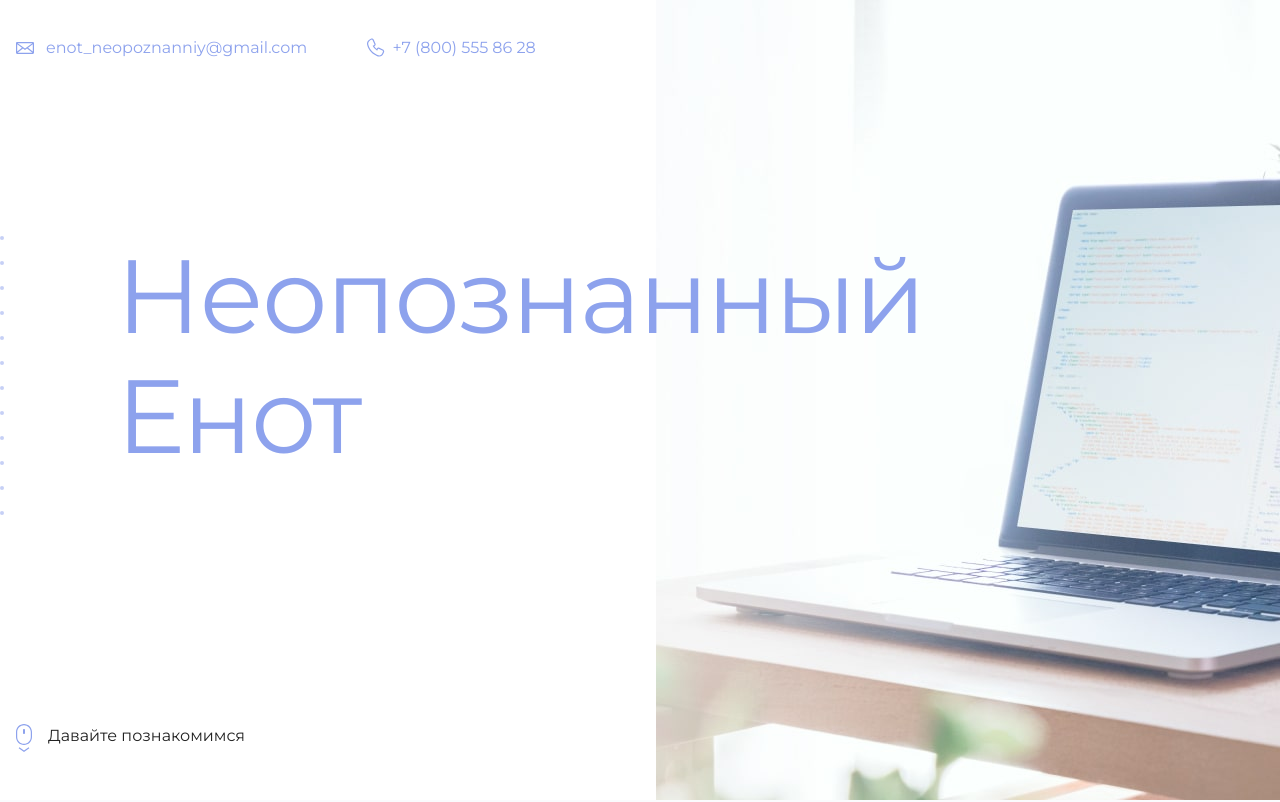
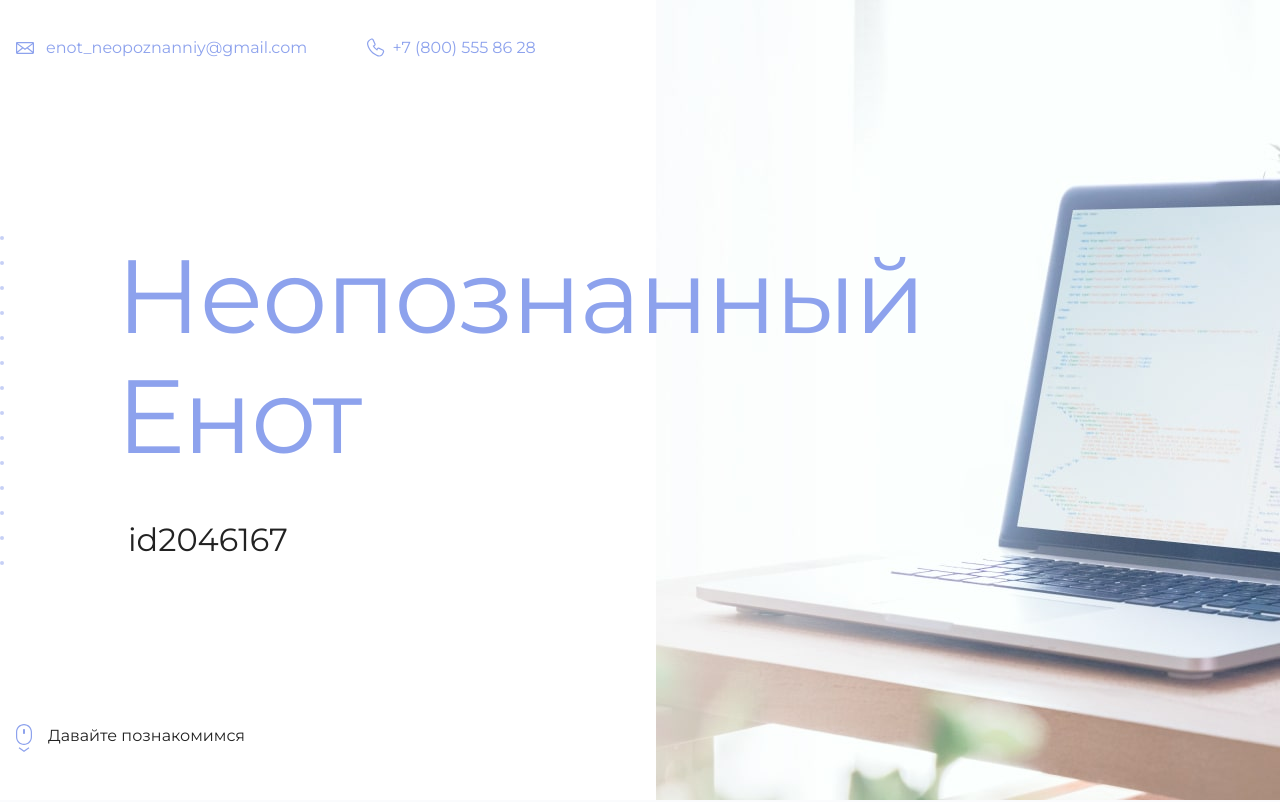
Before and after one commit to AnLeoLeo/my-first-project, a plain HTML site: page index.html in a window 1280 px wide. Shown: the top 802 px of the page. Drawn offline with Linux system fonts and the light colour scheme.

Commit message:
add my academy id number

```diff
--- a/index.html
+++ b/index.html
@@ -19,7 +19,7 @@
       <section class="hero-image">
         <div class="container">
           <h1 class="heading">Неопознанный Енот</h1>
-          <p><!-- Тут ваш id на сайте Академии --></p>
+          <p>id2046167</p>
         </div>
       </section>
 
```
